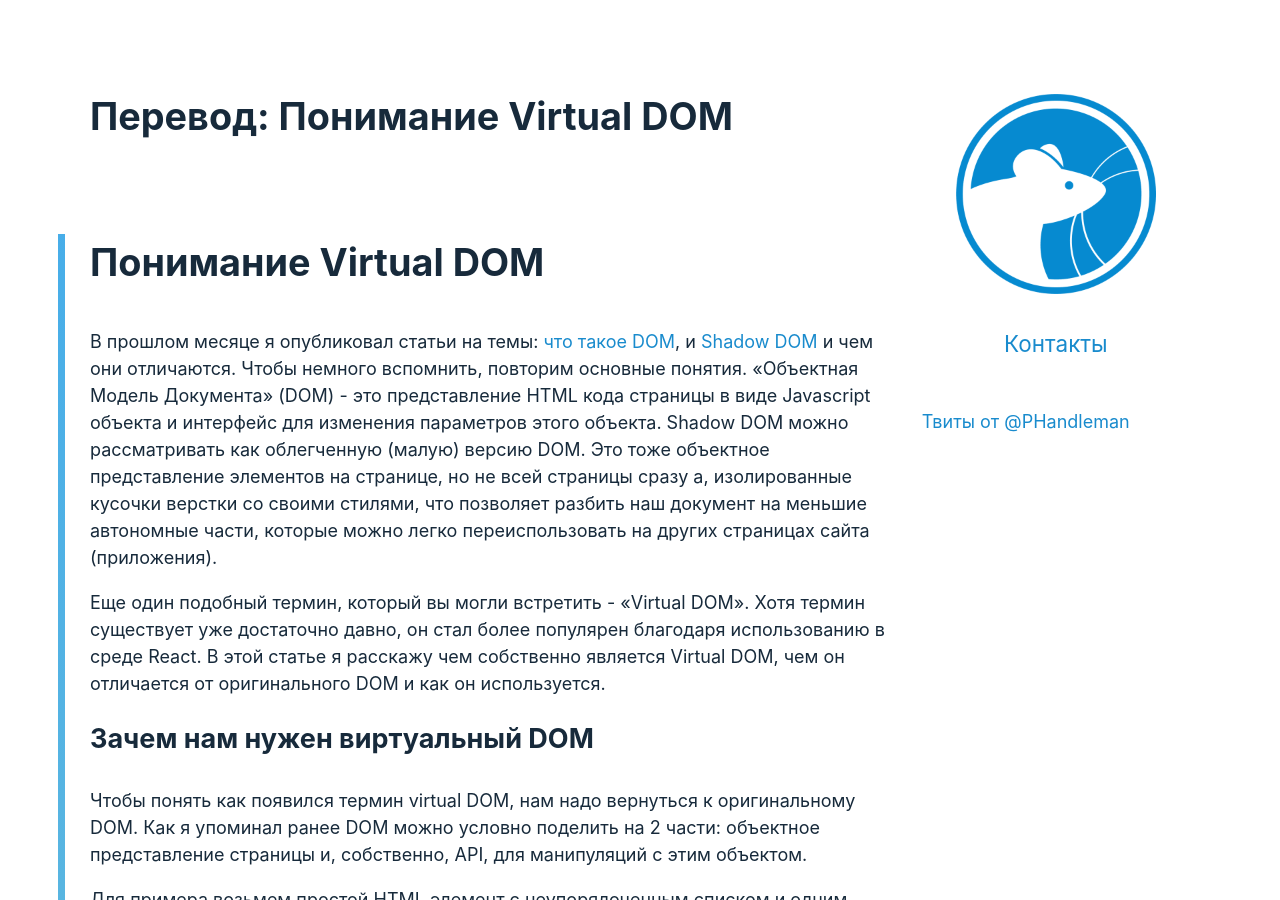
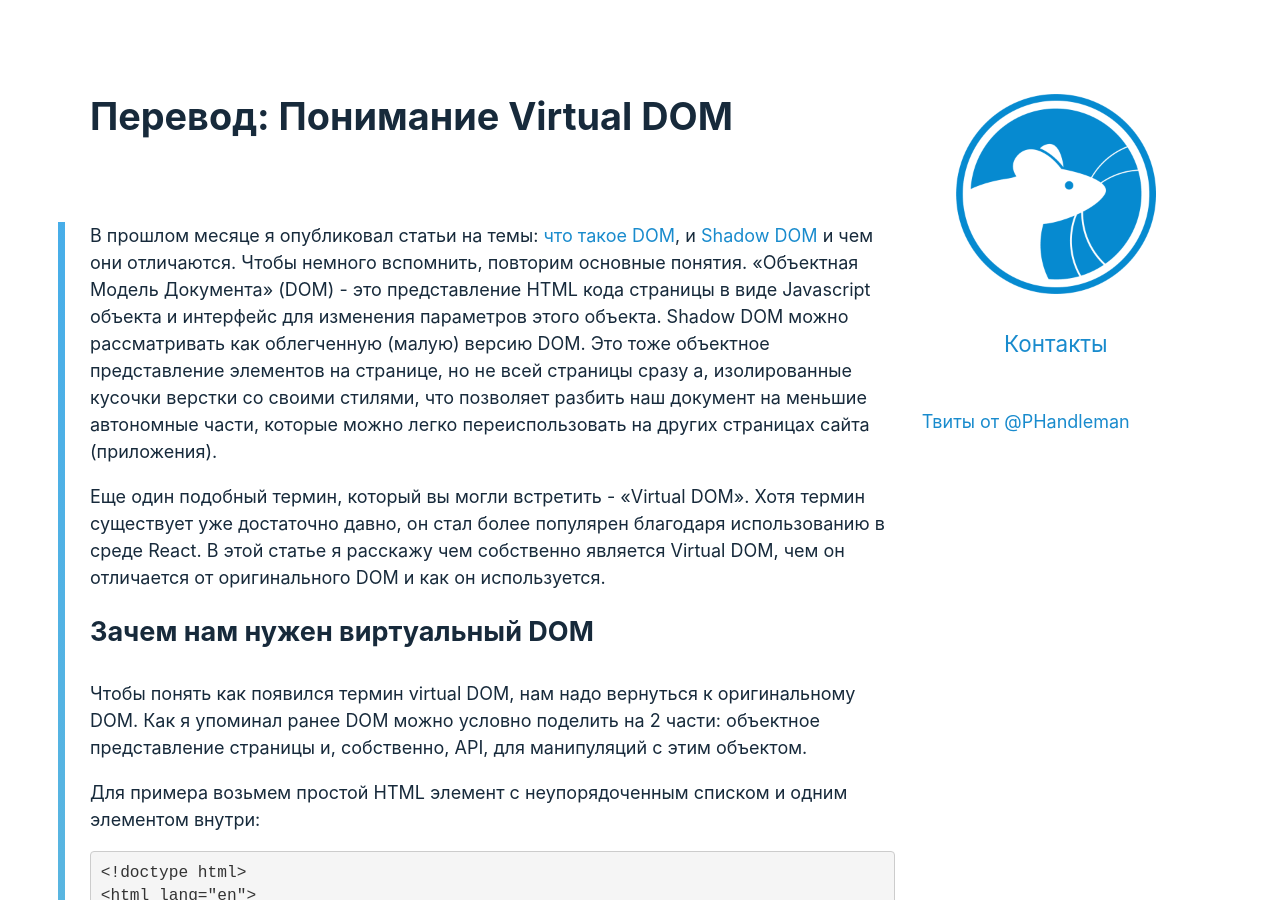
Before and after one commit to handleman/handleman.github.source, a Jekyll site: the page built from _posts/2019-03-22-virtual-dom.markdown, in a window 1280 px wide and 900 px high. Built offline with Jekyll 4.4.1, drawn with Linux system fonts in a browser that asks for light colours; comment, search, counter and statistics services are not loaded.

Commit message:
header fix

```diff
--- a/_posts/2019-03-22-virtual-dom.markdown
+++ b/_posts/2019-03-22-virtual-dom.markdown
@@ -7,8 +7,6 @@ description : "<p>Еще один подобный термин, который
 image : "/assets/images/articles/virtual_dom.jpg"
 categories: translation
 ---
-
-# Понимание Virtual DOM
 
 В прошлом месяце я опубликовал статьи на темы: [что такое DOM](https://handleman.github.io/translation/2019/01/11/dom.html), и [Shadow DOM](https://handleman.github.io/translation/2019/01/22/shadow-dom.html) и чем они отличаются.
 Чтобы немного вспомнить, повторим основные понятия. «Объектная Модель Документа» (DOM) - это представление HTML кода страницы в виде Javascript объекта и интерфейс для изменения параметров этого объекта. Shadow DOM можно рассматривать как облегченную (малую) версию DOM. Это тоже объектное представление элементов на странице, но не всей страницы сразу а, изолированные кусочки верстки со своими стилями, что позволяет разбить наш документ на меньшие автономные части, которые можно легко переиспользовать на других страницах сайта (приложения).
```
